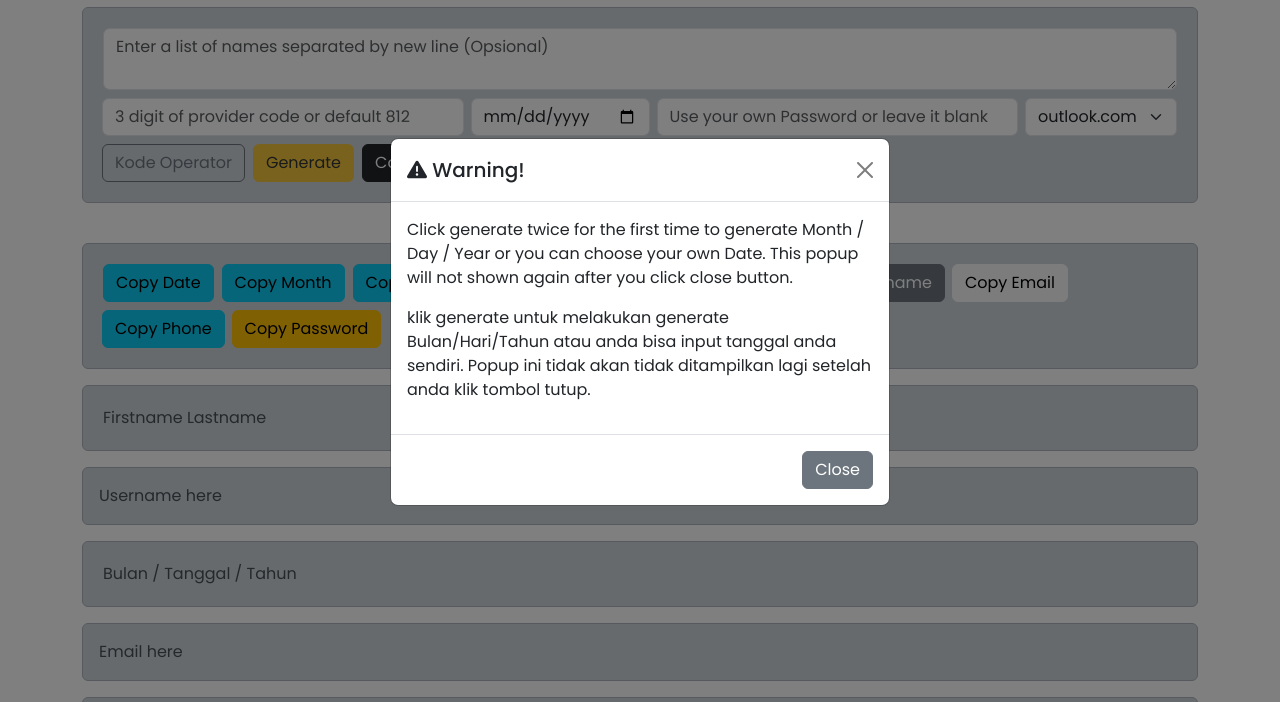
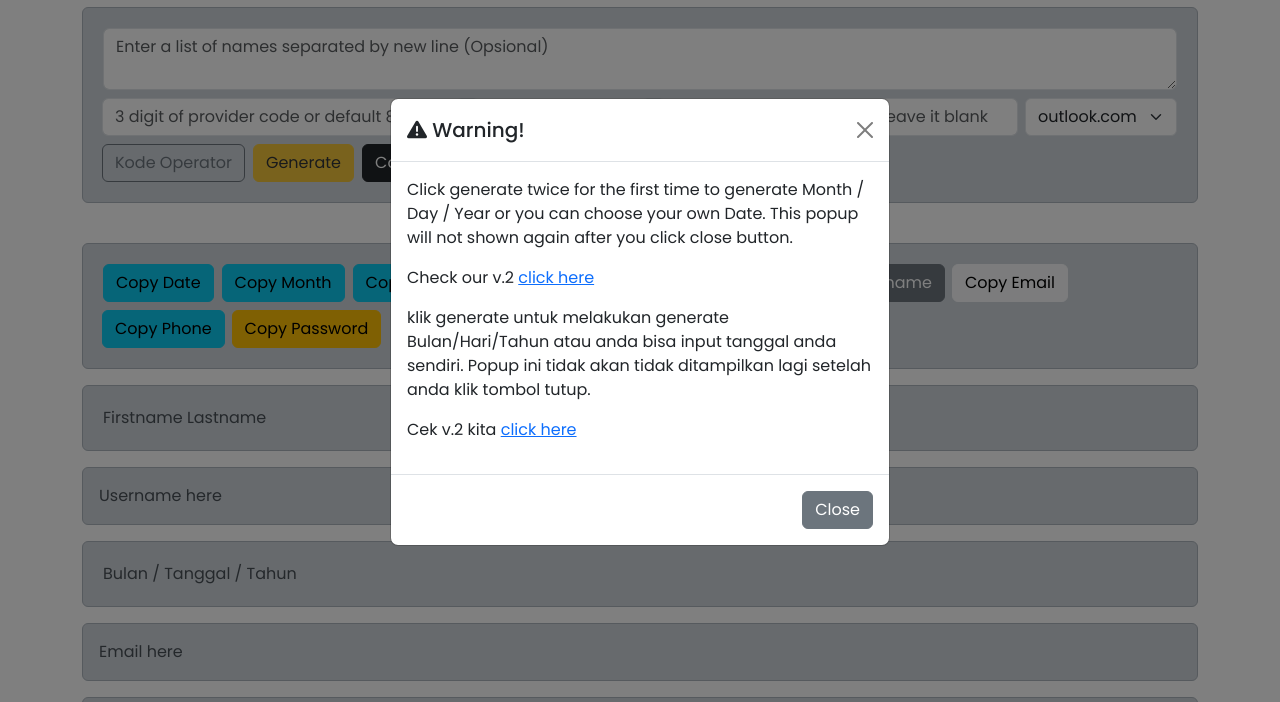
Before and after one commit to akaucup/data-generator, a plain HTML site: page index.html in a window 1280 px wide. Shown: the part 78-780 px from the top of the page. Drawn offline with nearby package versions, Linux system fonts and the light colour scheme.

Commit message:
Update index.html

```diff
--- a/index.html
+++ b/index.html
@@ -87,10 +87,18 @@
               again after you click close button.
             </p>
             <p>
+               Check our v.2 <a href="https://datgen.netlify.app/v.2/">click here</a>
+            </p>
+            <p>
               klik generate untuk melakukan generate Bulan/Hari/Tahun atau anda
               bisa input tanggal anda sendiri. Popup ini tidak akan tidak
               ditampilkan lagi setelah anda klik tombol tutup.
             </p>
+            <p>
+               Cek v.2 kita <a href="https://datgen.netlify.app/v.2/">click here</a>
+            </p>
+
+
           </div>
           <div class="modal-footer">
             <button
```
